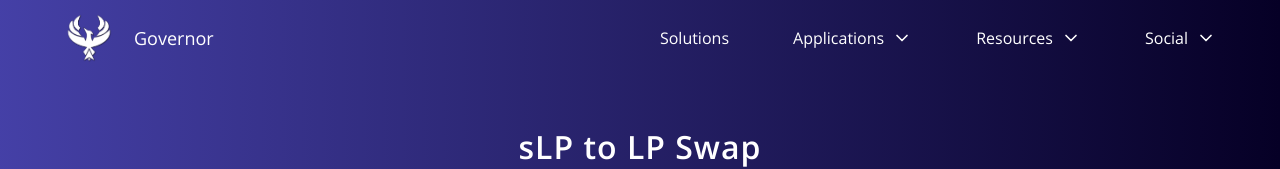
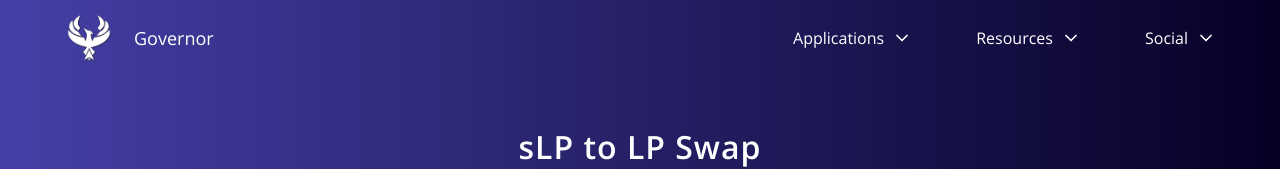
Before and after one commit to tinysquirrelton/governor-swap, a React (Create React App) app: page / in a window 1280 px wide. Shown: the top 169 px of the page. Built offline with nearby package versions, Linux system fonts and the light colour scheme.

Commit message:
temp removed solutions. added media link

```diff
--- a/src/components/header/Header.js
+++ b/src/components/header/Header.js
@@ -127,7 +127,7 @@ export default class Header extends Component {
           <div
             className={`xs-nav-menu ${this.state.isExpanded ? "expanded" : ""}`}
           >
-            {this.getLink(solutions)}
+            {/* {this.getLink(solutions)} */}
             {this.getAccordion("applications", applications)}
             {this.getAccordion("resources", resources)}
             {this.getAccordion("social", social)}
@@ -140,7 +140,7 @@ export default class Header extends Component {
       return (
         <>
           <div className="lg-nav-menu">
-            {this.getLink(solutions)}
+            {/* {this.getLink(solutions)} */}
             {this.getAccordion("applications", applications)}
             {this.getAccordion("resources", resources)}
             {this.getAccordion("social", social)}
--- a/src/components/header/items.js
+++ b/src/components/header/items.js
@@ -10,7 +10,7 @@ export const applications = [
 ];
 
 export const resources = [
-  { to: "/", title: "Blog" },
+  { to: "https://governordao.org/media", title: "Media" },
   { to: "https://gdao.network/", title: "Forum" },
   { to: "/", title: "Litepaper" },
   { to: "https://governor.social/", title: "Archive" },
```
